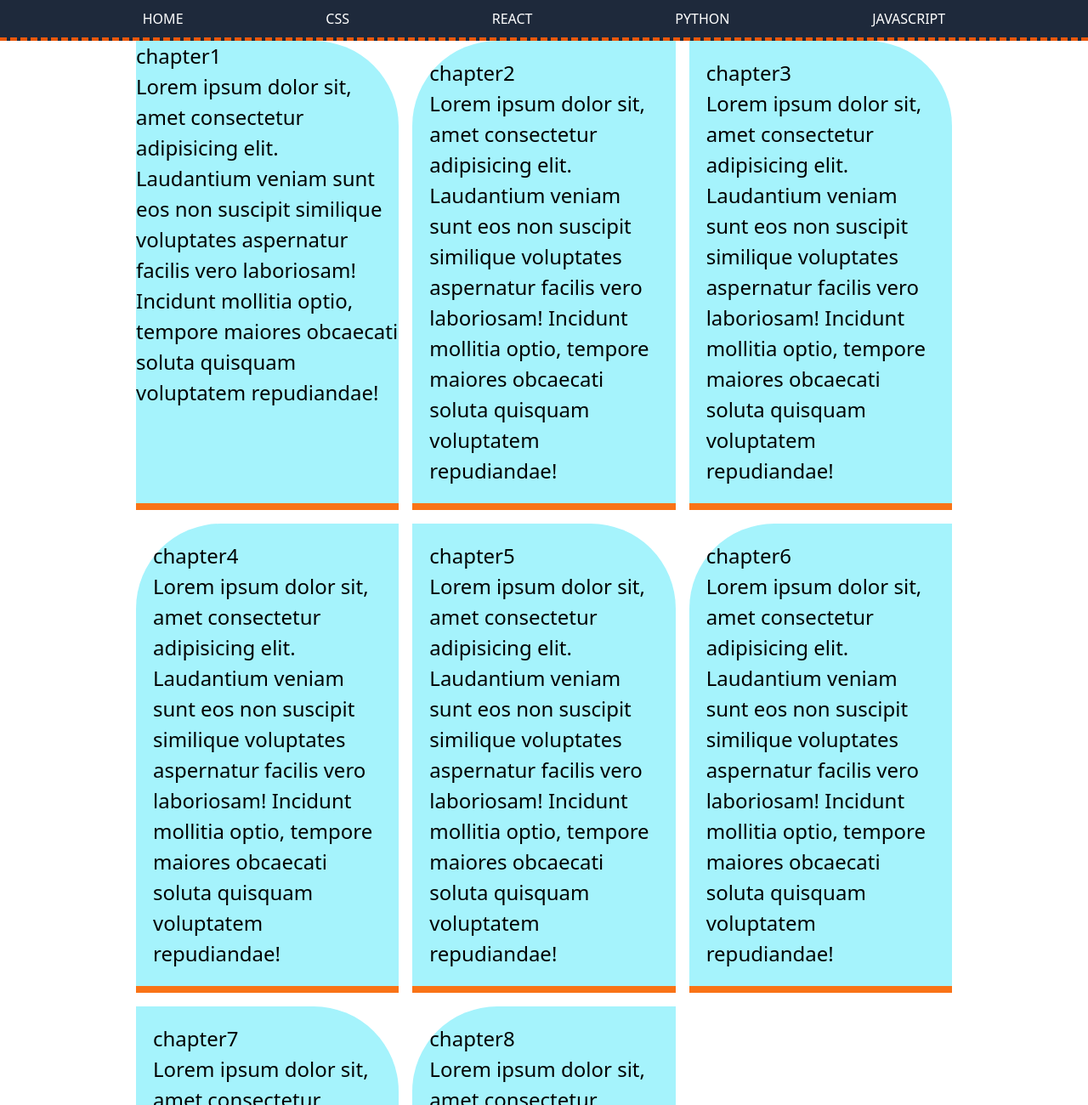
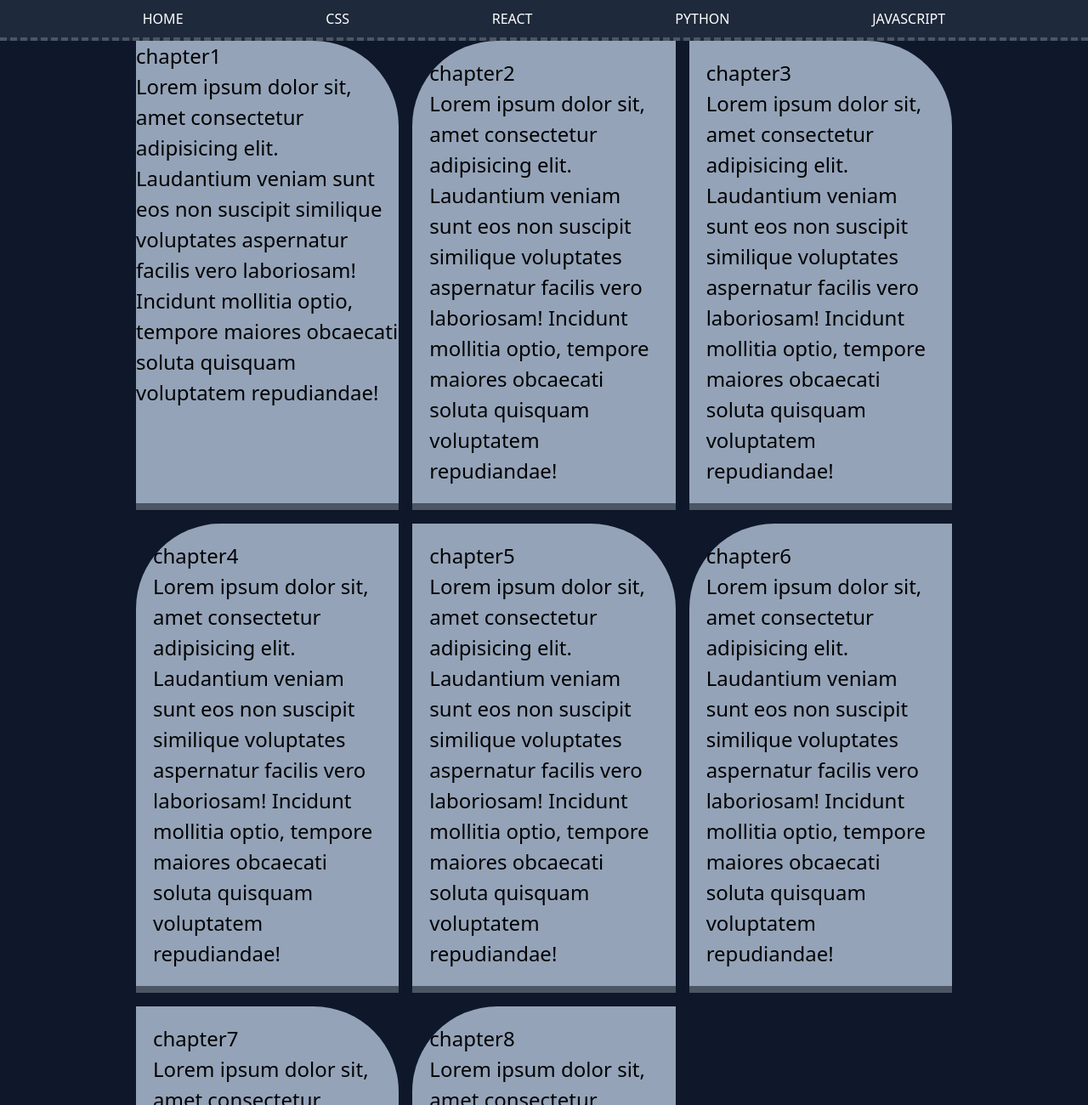
Before and after one commit to shashacodes/frontend, a website: page tailwindfinal.html in a window 1280 px wide. Shown: the top 1300 px of the page at 85% size. Drawn offline with Linux system fonts and the light colour scheme.

Commit message:
feat: add new changes

```diff
--- a/tailwindfinal.html
+++ b/tailwindfinal.html
@@ -7,9 +7,9 @@
     <title>tailwind final class</title>
     <link rel="stylesheet" href="./dist/output.css">
 </head>
-<body>
+<body class="bg-slate-900">
     <nav class="fixed md:top-0 left-0 right-0">
-     <ul class="flex md:flex-row flex-col justify-evenly bg-slate-800 text-white md:h-12 h-screen items-center uppercase border-b-orange-600 border-b-4 border-dashed">
+     <ul class="flex md:flex-row flex-col justify-evenly bg-slate-800 text-white md:h-12 h-screen items-center uppercase border-b-gray-600 border-b-4 border-dashed">
     <li>home</li>
     <li>css</li>
     <li>react</li>
@@ -18,26 +18,26 @@
     </ul>
 </nav>
 <main class="relative -z-10 top-12 text-[24px] md:w-3/4 mx-auto grid md:grid-cols-2 lg:grid-cols-3 grid-cols-1 gap-4">
-    <div class="bg-cyan-200 border-b-orange-500 border-b-8 rounded-tr-[100px] border-r-black">
+    <div class="bg-slate-400 border-b-gray-600 border-b-8 rounded-tr-[100px] border-r-black">
         <h2>chapter1</h2>
         <p>Lorem ipsum dolor sit, amet consectetur adipisicing elit. Laudantium veniam sunt eos non suscipit similique voluptates aspernatur facilis vero laboriosam! Incidunt mollitia optio, tempore maiores obcaecati soluta quisquam voluptatem repudiandae!</p></div>
-      <div class="bg-cyan-200 px-5 py-5 border-b-orange-500 border-b-8 rounded-tl-[100px] border-r-black">
+      <div class="bg-slate-400 px-5 py-5 border-b-gray-600 border-b-8 rounded-tl-[100px] border-r-black">
          <h2>chapter2</h2>
           <p>Lorem ipsum dolor sit, amet consectetur adipisicing elit. Laudantium veniam sunt eos non suscipit similique voluptates aspernatur facilis vero laboriosam! Incidunt mollitia optio, tempore maiores obcaecati soluta quisquam voluptatem repudiandae!</p> </div>
-        <div class="bg-cyan-200 px-5 py-5 border-b-orange-500 border-b-8 rounded-tr-[100px] border-r-black">   <h2>chapter3</h2>
+        <div class="bg-slate-400 px-5 py-5 border-b-gray-600 border-b-8 rounded-tr-[100px] border-r-black">   <h2>chapter3</h2>
            <p>Lorem ipsum dolor sit, amet consectetur adipisicing elit. Laudantium veniam sunt eos non suscipit similique voluptates aspernatur facilis vero laboriosam! Incidunt mollitia optio, tempore maiores obcaecati soluta quisquam voluptatem repudiandae!</p> </div>
-        <div class="bg-cyan-200 px-5 py-5 border-b-orange-500 border-b-8 rounded-tl-[100px] border-r-black">  <h2>chapter4</h2>
+        <div class="bg-slate-400 px-5 py-5 border-b-gray-600 border-b-8 rounded-tl-[100px] border-r-black">  <h2>chapter4</h2>
             <p>Lorem ipsum dolor sit, amet consectetur adipisicing elit. Laudantium veniam sunt eos non suscipit similique voluptates aspernatur facilis vero laboriosam! Incidunt mollitia optio, tempore maiores obcaecati soluta quisquam voluptatem repudiandae!</p> </div>
-        <div class="bg-cyan-200 px-5 py-5 border-b-orange-500 border-b-8 rounded-tr-[100px] border-r-black">
+        <div class="bg-slate-400 px-5 py-5 border-b-gray-600 border-b-8 rounded-tr-[100px] border-r-black">
              <h2>chapter5</h2>
            <p>Lorem ipsum dolor sit, amet consectetur adipisicing elit. Laudantium veniam sunt eos non suscipit similique voluptates aspernatur facilis vero laboriosam! Incidunt mollitia optio, tempore maiores obcaecati soluta quisquam voluptatem repudiandae!</p> </div>
-        <div class="bg-cyan-200 px-5 py-5 border-b-orange-500 border-b-8 rounded-tl-[100px] border-r-black">
+        <div class="bg-slate-400 px-5 py-5 border-b-gray-600 border-b-8 rounded-tl-[100px] border-r-black">
               <h2>chapter6</h2>
            <p>Lorem ipsum dolor sit, amet consectetur adipisicing elit. Laudantium veniam sunt eos non suscipit similique voluptates aspernatur facilis vero laboriosam! Incidunt mollitia optio, tempore maiores obcaecati soluta quisquam voluptatem repudiandae!</p> </div>
-        <div class="bg-cyan-200 px-5 py-5 border-b-orange-500 border-b-8 rounded-tr-[100px] border-r-black">
+        <div class="bg-slate-400 px-5 py-5 border-b-gray-600 border-b-8 rounded-tr-[100px] border-r-black">
             <h2>chapter7</h2>
            <p>Lorem ipsum dolor sit, amet consectetur adipisicing elit. Laudantium veniam sunt eos non suscipit similique voluptates aspernatur facilis vero laboriosam! Incidunt mollitia optio, tempore maiores obcaecati soluta quisquam voluptatem repudiandae!</p> </div>
-        <div class="bg-cyan-200 px-5 py-5 border-b-orange-500 border-b-8 rounded-tl-[100px] border-r-black">
+        <div class="bg-slate-400 px-5 py-5 border-b-gray-600 border-b-8 rounded-tl-[100px] border-r-black">
               <h2>chapter8</h2>
         <p>Lorem ipsum dolor sit, amet consectetur adipisicing elit. Laudantium veniam sunt eos non suscipit similique voluptates aspernatur facilis vero laboriosam! Incidunt mollitia optio, tempore maiores obcaecati soluta quisquam voluptatem repudiandae!</p> </div>
 
```
Also changed, not shown: dist/output.css.
